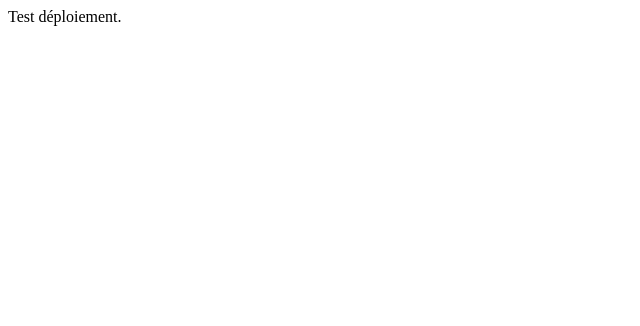
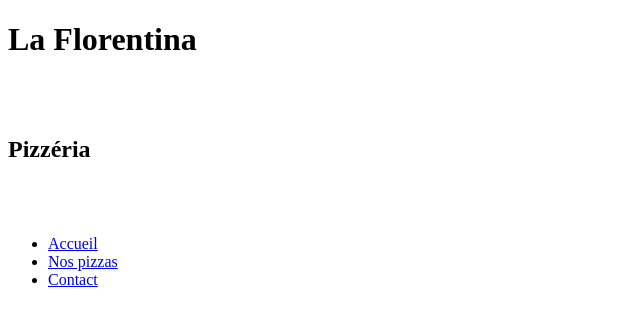
Before and after one commit to fhautefeuille/workshop-html-2022-06-03, a plain HTML site: page index.html in a window 1280 px wide. Shown: the whole page, without its empty margins (0-640 px from the left). Drawn offline with Linux system fonts and the light colour scheme.

Commit message:
1er test

```diff
--- a/index.html
+++ b/index.html
@@ -6,7 +6,16 @@
 </head>
 
 <body>
-    Test déploiement.
+    <h1>La Florentina</h1>
+    <br><br>
+    <h2>Pizzéria</h2>
+    <br><br>
+    <ul>
+        <li><a href="#Accueil">Accueil</a></li>
+        <li><a href="#Nos pizzas">Nos pizzas</a></li>
+        <li><a href="#Contact">Contact</a></li>
+    </ul>
+
 </body>
 
 </html>
```
